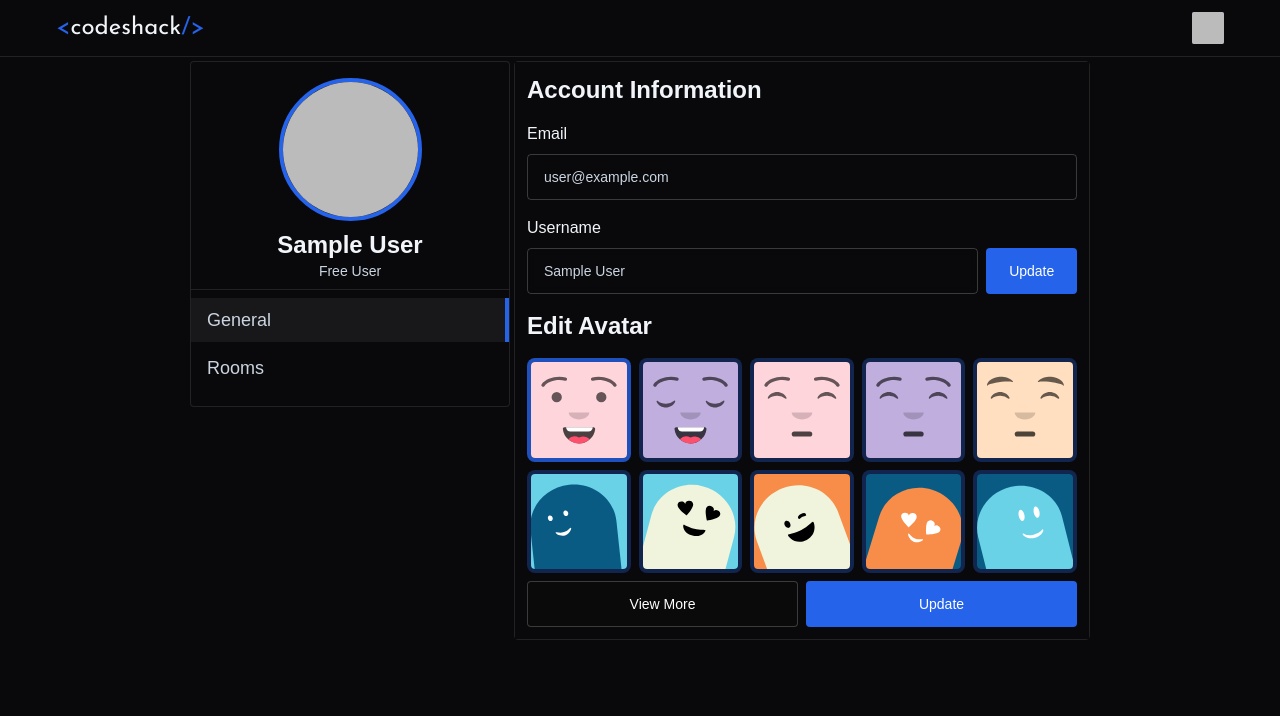
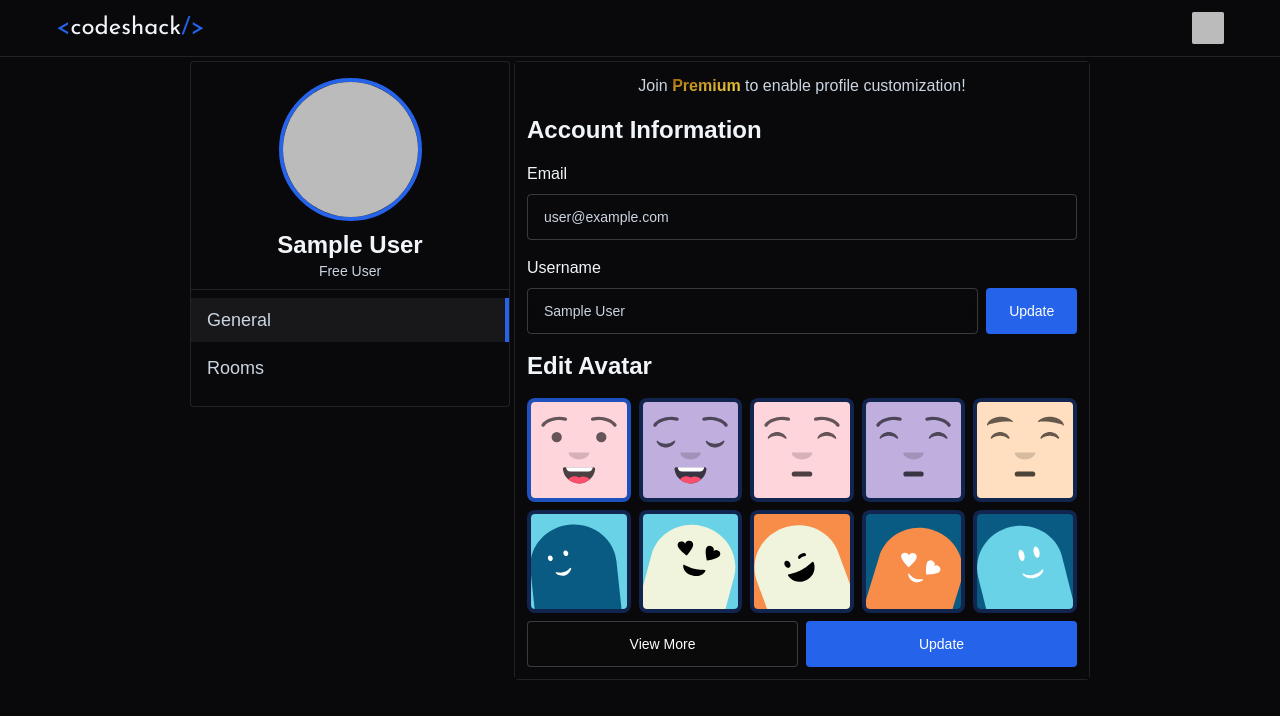
Before and after one commit to shadyy41/codeshack, a Next.js app: page /user in a window 1280 px wide. Shown: the top 716 px of the page. Built offline with nearby package versions, Linux system fonts and the light colour scheme; no server answers; sample sign-in values are in the browser's storage; a web font is replaced by a local one.

Commit message:
feat: Added Join Premium text in dashboard.

```diff
--- a/app/components/usermenu.tsx
+++ b/app/components/usermenu.tsx
@@ -57,7 +57,7 @@ const UserMenu = ({ authenticated, name, userImage, isPremium, email } : Props)
             </Menu.Item>}
             <Menu.Item>
               {({ active }) => (
-                <Link href="/user" className={`${active && 'bg-zinc-900'} text-sm sm:text-md block w-full px-4 py-2 text-left hover:bg-zinc-900 transition-colors`}>Edit profile</Link>
+                <Link href="/user" className={`${active && 'bg-zinc-900'} text-sm sm:text-md block w-full px-4 py-2 text-left hover:bg-zinc-900 transition-colors`}>Dashboard</Link>
               )}
             </Menu.Item>
             <Menu.Item>
--- a/app/user/components/usernameform.tsx
+++ b/app/user/components/usernameform.tsx
@@ -1,6 +1,6 @@
 "use client";
 import Spinner from "@/app/components/spinner"
-import { useState, useEffect } from "react"
+import { useState } from "react"
 import { useRouter } from "next/navigation"
 
 export interface Props {
--- a/app/user/page.tsx
+++ b/app/user/page.tsx
@@ -4,6 +4,7 @@ import UsernameForm from "./components/usernameform"
 import { redirect } from "next/navigation"
 import FormHeader from "../components/formheader"
 import UserimageForm from "./components/userimageform"
+import Link from "next/link"
 
 export const metadata = {
   title: 'Edit Profile',
@@ -19,6 +20,11 @@ const User = async () => {
 
   return (
     <div className="h-full w-full flex flex-col items-start justify-start bg-zinc-950 gap-4 px-3 py-3 text-start">
+      {
+        !isPremium && <div className="text-slate-300 w-full text-center">
+        Join <Link href="/premium" className="premium-text font-bold">Premium</Link> to enable profile customization!
+        </div>
+      }
       <FormHeader text="Account Information"/>
       <UsernameForm name={ name } isPremium = { isPremium } email={ email }/>
       <FormHeader text="Edit Avatar"/>
```
